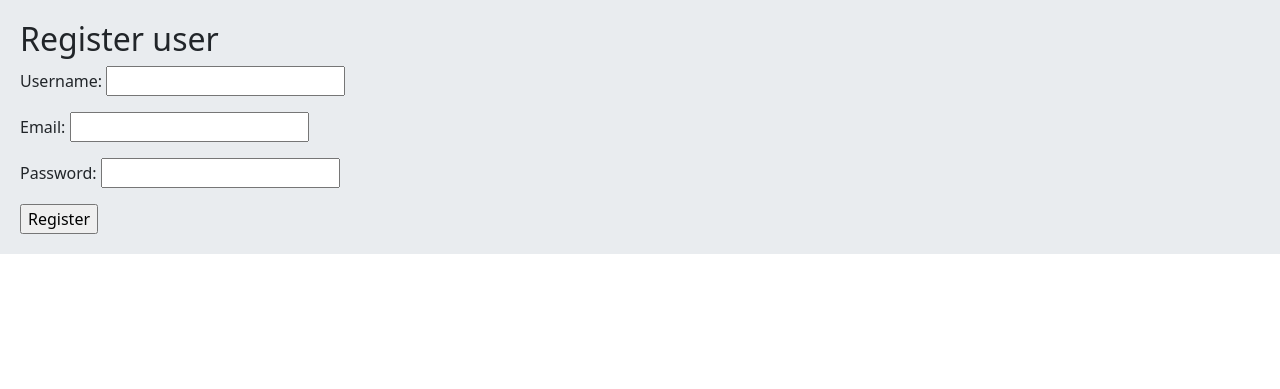
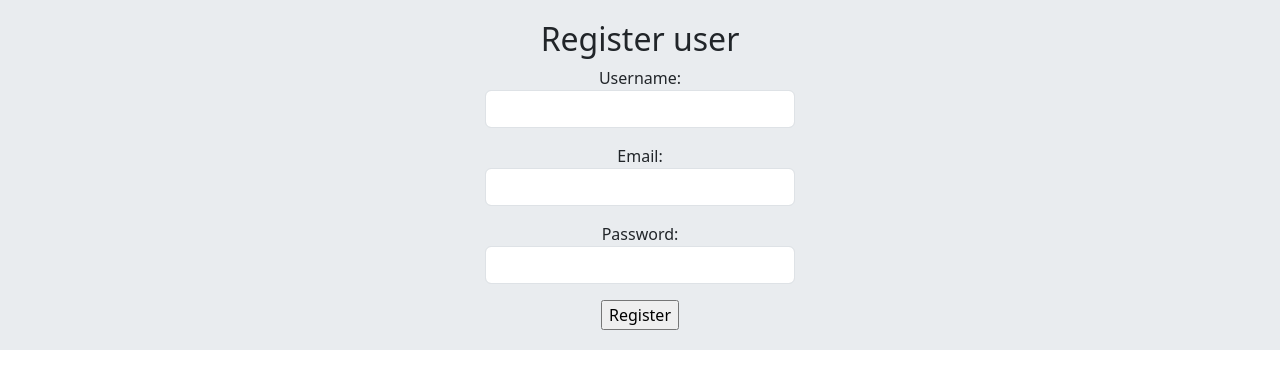
Before and after one commit to navidr98/Social-network-Django, a Django app: page /accounts/register/ in a window 1280 px wide. Shown: the part 56-445 px from the top of the page. Run offline with Django 5.2, Linux system fonts and the light colour scheme.

Commit message:
customzing forms with widgets

```diff
--- a/social/accounts/forms.py
+++ b/social/accounts/forms.py
@@ -1,6 +1,7 @@
 from django import forms
 
+
 class UserRegistrationForm(forms.Form):
-    username = forms.CharField()
-    email = forms.EmailField()
-    password = forms.CharField()
+    username = forms.CharField(widget=forms.TextInput(attrs={'class':'form-control'}))
+    email = forms.EmailField(widget=forms.EmailInput(attrs={'class':'form-control'}))
+    password = forms.CharField(widget=forms.PasswordInput(attrs={'class':'form-control'}))
--- a/social/accounts/templates/accounts/register.html
+++ b/social/accounts/templates/accounts/register.html
@@ -1,10 +1,12 @@
 {% extends 'base.html' %}
 {% block content %}
-    <h2>Register user</h2>
-    <form action="" method="post">
-        {% csrf_token %}
-        {{ form.as_p }}
-        <input type="submit" value="Register">
+    <h2 align="center">Register user</h2>
 
-    </form>
+    <div align="center">
+        <form action="" method="post" class="col-md-3" >
+            {% csrf_token %}
+            {{ form.as_p }}
+            <input type="submit" value="Register">
+        </form>
+    </div>
 {% endblock %}
```
